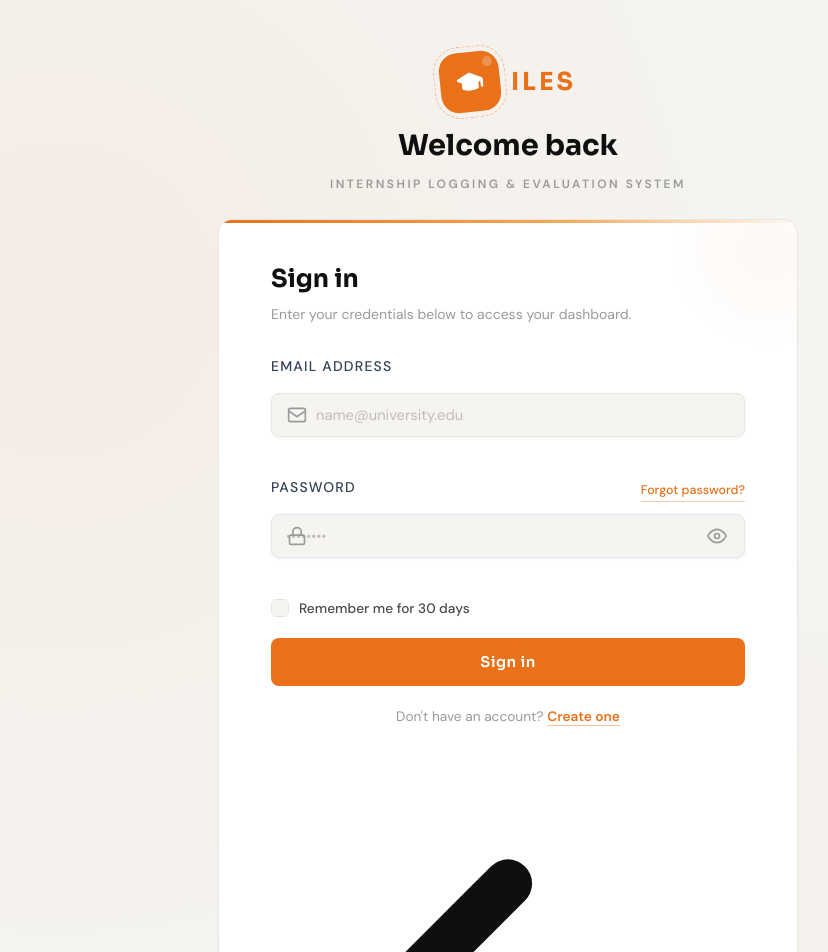
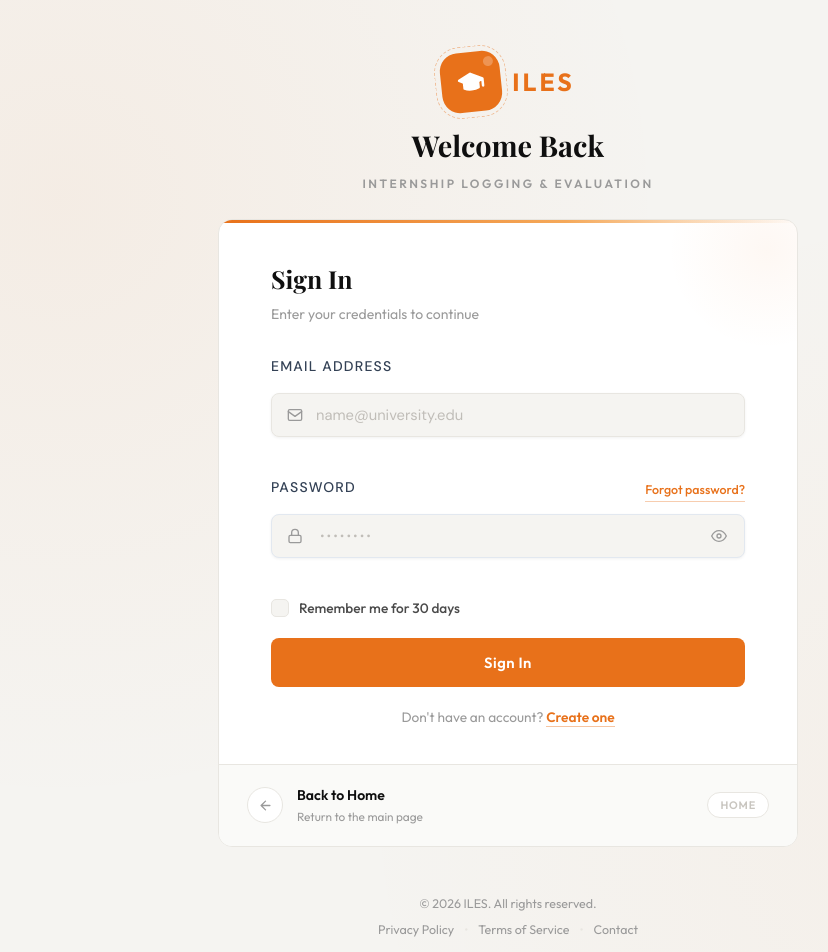
Before and after one commit to kalasamuel/ILES, a React (Vite) app in the folder frontend/iles-frontend/: page /login in a window 1280 px wide. Shown: the top 952 px of the page, without its empty margins (132-960 px from the left). Built offline with nearby package versions, Linux system fonts and the light colour scheme.

Commit message:
FIXED PASSWORD RE-RENDERING

```diff
--- a/frontend/iles-frontend/src/pages/Login.css
+++ b/frontend/iles-frontend/src/pages/Login.css
@@ -1,4 +1,4 @@
-@import url('https://fonts.googleapis.com/css2?family=Sora:wght@400;500;600;700;800&family=DM+Sans:ital,wght@0,300;0,400;0,500;1,400&display=swap');
+@import url('https://fonts.googleapis.com/css2?family=Outfit:wght@300;400;500;600;700&family=Playfair+Display:wght@700&display=swap');
 
 *, *::before, *::after { box-sizing: border-box; margin: 0; padding: 0; }
 
@@ -16,13 +16,13 @@
   --radius-sm:    8px;
   --radius-md:    14px;
   --radius-lg:    22px;
-  --font-head:    'Sora', sans-serif;
-  --font-body:    'DM Sans', sans-serif;
+  --font:         'Outfit', sans-serif;
+  --font-display: 'Playfair Display', serif;
 }
 
 /* ── Base ── */
 body {
-  font-family: var(--font-body);
+  font-family: var(--font);
   background-color: var(--page);
   background-image:
     radial-gradient(circle at 15% 20%, rgba(232,113,26,0.06) 0%, transparent 45%),
@@ -123,11 +123,11 @@ body {
   font-weight: 700;
   color: var(--orange);
   letter-spacing: 3px;
-  font-family: var(--font-head);
+  font-family: var(--font);
 }
 
 .login-title {
-  font-family: var(--font-head);
+  font-family: var(--font-display);
   font-size: 1.8rem;
   color: var(--ink);
   line-height: 1.2;
@@ -180,7 +180,7 @@ body {
 }
 
 .login-card h2 {
-  font-family: var(--font-head);
+  font-family: var(--font-display);
   font-size: 1.55rem;
   color: var(--ink);
   margin-bottom: 6px;
@@ -251,7 +251,7 @@ body {
 .input-wrapper input {
   width: 100%;
   padding: 14px 16px 14px 44px;
-  font-family: var(--font-body);
+  font-family: var(--font);
   font-size: 0.92rem;
   color: var(--ink);
   background: var(--page);
@@ -259,6 +259,16 @@ body {
   border-radius: var(--radius-md);
   outline: none;
   transition: all 0.2s;
+}
+
+.input-wrapper input[type="password"] {
+  letter-spacing: 2px;
+  padding-left: 48px;
+}
+
+.input-wrapper input[type="text"] {
+  letter-spacing: normal;
+  padding-left: 48px;
 }
 .input-wrapper input::placeholder { color: #C0BDB8; }
 .input-wrapper input:hover { border-color: #CCCAC4; }
@@ -342,7 +352,7 @@ body {
   color: white;
   border: none;
   border-radius: var(--radius-md);
-  font-family: var(--font-head);
+  font-family: var(--font);
   font-size: 0.925rem;
   font-weight: 600;
   letter-spacing: 0.5px;
@@ -415,7 +425,7 @@ body {
   background: none;
   border: none;
   cursor: pointer;
-  font-family: var(--font-body);
+  font-family: var(--font);
   text-decoration: none;
   position: relative;
   overflow: hidden;
--- a/frontend/iles-frontend/src/pages/Login.jsx
+++ b/frontend/iles-frontend/src/pages/Login.jsx
@@ -33,36 +33,42 @@ const Login = () => {
 
   return (
     <div className="login-container">
-      <header className="login-header">
-        <Link to="/" className="login-logo-link" aria-label="Go to home page">
+
+      {/* ── Hero / Header ── */}
+      <div className="login-header">
+        <Link to="/" className="login-logo-link">
           <div className="login-logo">
             <div className="login-logo-icon">
-              <svg viewBox="0 0 24 24" fill="none" stroke="currentColor" strokeWidth="2.2" strokeLinecap="round" strokeLinejoin="round">
+              <svg viewBox="0 0 24 24" fill="none" stroke="white" strokeWidth="2.2" strokeLinecap="round" strokeLinejoin="round">
                 <path d="M22 10v6M2 10l10-5 10 5-10 5z" />
                 <path d="M6 12v5c3.33 1.67 8.67 1.67 12 0v-5" />
               </svg>
             </div>
-            <div className="login-logo-text">ILES</div>
+            <span className="login-logo-text">ILES</span>
           </div>
         </Link>
-        <h1 className="login-title">Welcome back</h1>
-        <p className="login-subtitle">Internship Logging &amp; Evaluation System</p>
-      </header>
+        <h1 className="login-title">Welcome Back</h1>
+        <p className="login-subtitle">Internship Logging &amp; Evaluation</p>
+      </div>
 
-      <main className="login-card">
-        <h2>Sign in</h2>
-        <p className="login-card-subtitle">Enter your credentials below to access your dashboard.</p>
+      {/* ── Card ── */}
+      <div className="login-card">
+
+        <h2>Sign In</h2>
+        <p className="login-card-subtitle">Enter your credentials to continue</p>
 
         <form onSubmit={handleSubmit}>
+
+          {/* Email */}
           <div className="form-group">
-            <label htmlFor="email">Email address</label>
+            <label htmlFor="email">Email Address</label>
             <div className="input-wrapper">
-              <div className="input-icon">
-                <svg width="20" height="20" viewBox="0 0 24 24" fill="none" stroke="currentColor" strokeWidth="2">
-                  <rect x="2" y="4" width="20" height="16" rx="2" />
-                  <path d="M2 7l10 7 10-7" />
+              <span className="input-icon">
+                <svg width="16" height="16" viewBox="0 0 24 24" fill="none" stroke="currentColor" strokeWidth="2" strokeLinecap="round" strokeLinejoin="round">
+                  <rect x="2" y="4" width="20" height="16" rx="2"/>
+                  <path d="M2 7l10 7 10-7"/>
                 </svg>
-              </div>
+              </span>
               <input
                 type="email"
                 id="email"
@@ -75,20 +81,19 @@ const Login = () => {
             </div>
           </div>
 
+          {/* Password */}
           <div className="form-group">
             <div className="form-group-header">
               <label htmlFor="password">Password</label>
-              <Link to="/forgot-password" className="forgot-password">
-                Forgot password?
-              </Link>
+              <Link to="/forgot-password" className="forgot-password">Forgot password?</Link>
             </div>
             <div className="input-wrapper">
-              <div className="input-icon">
-                <svg width="20" height="20" viewBox="0 0 24 24" fill="none" stroke="currentColor" strokeWidth="2">
-                  <rect x="3" y="11" width="18" height="11" rx="2" />
-                  <path d="M7 11V7a5 5 0 0 1 10 0v4" />
+              <span className="input-icon">
+                <svg width="16" height="16" viewBox="0 0 24 24" fill="none" stroke="currentColor" strokeWidth="2" strokeLinecap="round" strokeLinejoin="round">
+                  <rect x="3" y="11" width="18" height="11" rx="2"/>
+                  <path d="M7 11V7a5 5 0 0 1 10 0v4"/>
                 </svg>
-              </div>
+              </span>
               <input
                 type={showPassword ? 'text' : 'password'}
                 id="password"
@@ -105,79 +110,83 @@ const Login = () => {
                 aria-label={showPassword ? 'Hide password' : 'Show password'}
               >
                 {showPassword ? (
-                  <svg width="20" height="20" viewBox="0 0 24 24" fill="none" stroke="currentColor" strokeWidth="2">
-                    <path d="M17.94 17.94A10.07 10.07 0 0 1 12 20c-7 0-11-8-11-8a18.45 18.45 0 0 1 5.06-5.94" />
-                    <path d="M9.9 4.24A9.12 9.12 0 0 1 12 4c7 0 11 8 11 8a18.5 18.5 0 0 1-2.16 3.19" />
-                    <line x1="1" y1="1" x2="23" y2="23" />
+                  <svg width="16" height="16" viewBox="0 0 24 24" fill="none" stroke="currentColor" strokeWidth="2" strokeLinecap="round" strokeLinejoin="round">
+                    <path d="M17.94 17.94A10.07 10.07 0 0 1 12 20c-7 0-11-8-11-8a18.45 18.45 0 0 1 5.06-5.94"/>
+                    <path d="M9.9 4.24A9.12 9.12 0 0 1 12 4c7 0 11 8 11 8a18.5 18.5 0 0 1-2.16 3.19"/>
+                    <line x1="1" y1="1" x2="23" y2="23"/>
                   </svg>
                 ) : (
-                  <svg width="20" height="20" viewBox="0 0 24 24" fill="none" stroke="currentColor" strokeWidth="2">
-                    <path d="M1 12s4-8 11-8 11 8 11 8-4 8-11 8-11-8-11-8z" />
-                    <circle cx="12" cy="12" r="3" />
+                  <svg width="16" height="16" viewBox="0 0 24 24" fill="none" stroke="currentColor" strokeWidth="2" strokeLinecap="round" strokeLinejoin="round">
+                    <path d="M1 12s4-8 11-8 11 8 11 8-4 8-11 8-11-8-11-8z"/>
+                    <circle cx="12" cy="12" r="3"/>
                   </svg>
                 )}
               </button>
             </div>
           </div>
 
-          <label className="remember-me" htmlFor="remember">
+          {/* Remember Me */}
+          <label className="remember-me">
             <input
               type="checkbox"
-              id="remember"
               checked={rememberMe}
               onChange={(e) => setRememberMe(e.target.checked)}
             />
-            Remember me for 30 days
+            <span>Remember me for 30 days</span>
           </label>
 
+          {/* Error */}
           {error && <div className="error-message">{error}</div>}
 
-          <button type="submit" disabled={isLoading} className="btn-signin">
+          {/* Submit */}
+          <button type="submit" className="btn-signin" disabled={isLoading}>
             {isLoading ? (
-              <span className="flex items-center gap-2">
-                <span className="spinner" />
-                Signing in...
-              </span>
+              <><span className="spinner" /> Signing in…</>
             ) : (
-              'Sign in'
+              'Sign In'
             )}
           </button>
 
+          {/* Register */}
           <div className="login-register">
-            Don't have an account? <Link to="/register">Create one</Link>
+            Don't have an account?{' '}
+            <Link to="/register">Create one</Link>
           </div>
+
         </form>
 
-        <div className="mt-8 border-t border-zinc-200 pt-6 group">
-          <Link to="/" className="flex items-center justify-between p-3 rounded-xl hover:bg-zinc-100 transition-colors">
-            <div className="flex items-center gap-3">
-              <div className="flex items-center justify-center w-8 h-8 rounded-full bg-zinc-200/60 group-hover:bg-zinc-200 transition-colors">
-                <svg className="w-4 h-4 text-zinc-700" viewBox="0 0 24 24" fill="none" stroke="currentColor" strokeWidth="2" strokeLinecap="round" strokeLinejoin="round">
-                  <path d="M19 12H5M12 5l-7 7 7 7" />
+        {/* ── Back to Home — same styled button as ForgotPassword ── */}
+        <div className="back-to-home-container">
+          <Link to="/" className="back-to-home">
+            <div className="back-btn-left">
+              <div className="back-arrow-circle">
+                <svg width="15" height="15" viewBox="0 0 24 24" fill="none" stroke="currentColor" strokeWidth="2.2" strokeLinecap="round" strokeLinejoin="round">
+                  <path d="M19 12H5M12 5l-7 7 7 7"/>
                 </svg>
               </div>
-              <div className="flex flex-col">
-                <span className="text-sm font-semibold text-zinc-900">Back to Home</span>
-                <span className="text-xs text-zinc-500">Return to main page</span>
+              <div className="back-btn-text">
+                <span className="back-btn-label">Back to Home</span>
+                <span className="back-btn-sub">Return to the main page</span>
               </div>
             </div>
-            <span className="text-xs font-semibold px-2.5 py-0.5 rounded-full bg-zinc-100 text-zinc-600 border border-zinc-200">
-              Home
-            </span>
+            <span className="back-btn-badge">Home</span>
           </Link>
         </div>
-      </main>
 
-      <footer className="mt-2 text-center text-sm text-zinc-500 flex flex-col items-center gap-2">
-        <p>© 2026 ILES. All rights reserved.</p>
-        <div className="flex items-center space-x-2">
-          <Link to="/privacy" className="hover:text-zinc-800 hover:underline">Privacy</Link>
-          <span>&bull;</span>
-          <Link to="/terms" className="hover:text-zinc-800 hover:underline">Terms</Link>
-          <span>&bull;</span>
-          <Link to="/contact" className="hover:text-zinc-800 hover:underline">Contact</Link>
+      </div>
+
+      {/* ── Footer ── */}
+      <footer className="login-footer">
+        <div>© 2026 ILES. All rights reserved.</div>
+        <div className="login-footer-links">
+          <Link to="/privacy">Privacy Policy</Link>
+          <span className="login-footer-divider">•</span>
+          <Link to="/terms">Terms of Service</Link>
+          <span className="login-footer-divider">•</span>
+          <Link to="/contact">Contact</Link>
         </div>
       </footer>
+
     </div>
   );
 };
```
